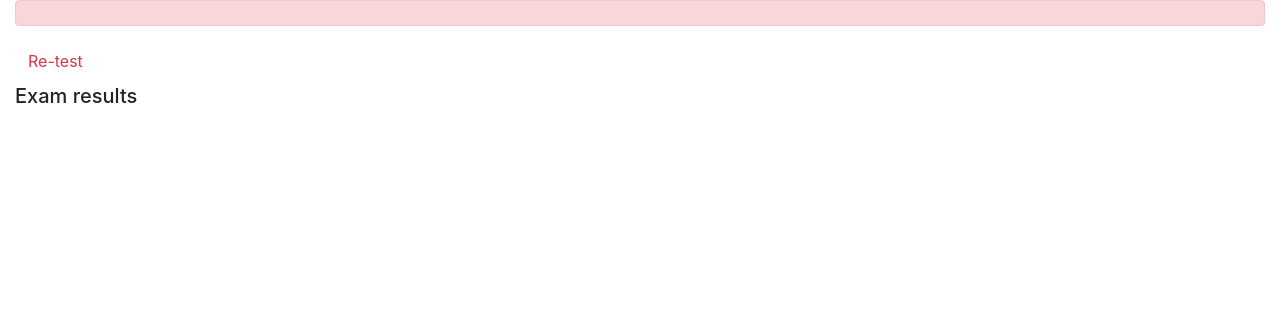
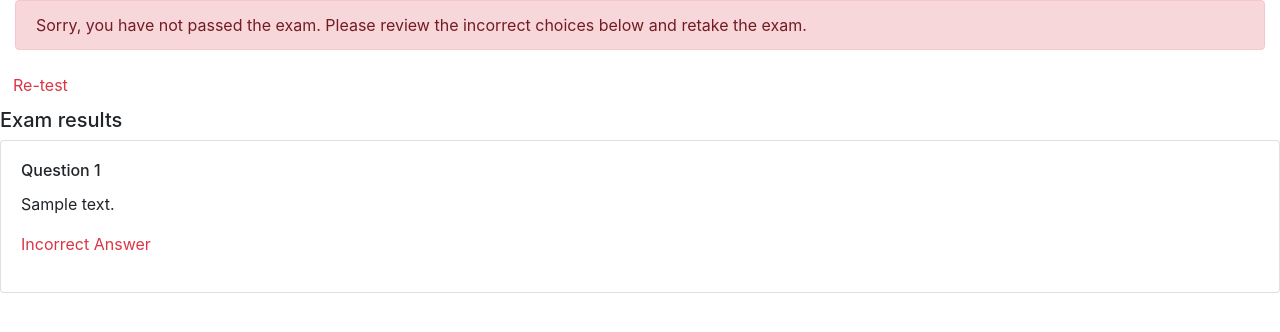
Before and after one commit to irtezasyed01/Course-Management-Sysetm---Django, a Django app: template onlinecourse/templates/onlinecourse/exam_result_bootstrap.html in a window 1280 px wide. Shown: the part 56-388 px from the top of the page. Run offline with Django 3.2, Linux system fonts and the light colour scheme; data comes from the database, SQL or seed files in the repository; tables that the repository leaves empty hold one stand-in row (values such as "Sample post"); the template is opened without the code that fills it: values that come from a table or form of the project are taken from there, most other values are stand-ins (such as "Sample title", 1, 10 or a date in 2020); some libraries are stand-ins or nearby versions.

Commit message:
Update exam_result_bootstrap.html

```diff
--- a/onlinecourse/templates/onlinecourse/exam_result_bootstrap.html
+++ b/onlinecourse/templates/onlinecourse/exam_result_bootstrap.html
@@ -39,16 +39,32 @@
     {% if grade > 80 %}
     <div class="alert alert-success">
        <!--HINT Display passed info -->
+       Congratulations! You have passed the exam.
     </div>
         {% else %}
         <div class="alert alert-danger">
             <!--HINT Display failed info -->
+            Sorry, you have not passed the exam. Please review the incorrect choices below and retake the exam.
+        </div>
         </div>
         <a class="btn btn-link text-danger" href="{% url 'onlinecourse:course_details' course.id %}">Re-test</a>
         {% endif %}
         <div class="card-columns-vertical mt-1">
         <h5 class="">Exam results</h5>
             <!--HINT Display exam results-->
+            {% for question, is_correct in question_results.items %}
+            <div class="card">
+                <div class="card-body">
+                    <h6 class="card-title">Question {{ forloop.counter }}</h6>
+                    <p class="card-text">{{ question.question_text }}</p>
+                    {% if is_correct %}
+                    <p class="text-success">Correct Answer</p>
+                    {% else %}
+                    <p class="text-danger">Incorrect Answer</p>
+                    {% endif %}
+                </div>
+            </div>
+            {% endfor %}
         </div>
     </div>
 </body>
```
